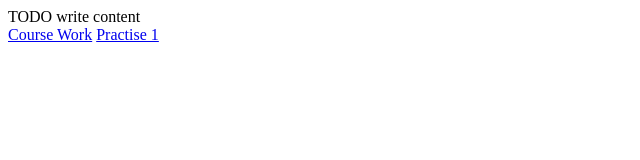
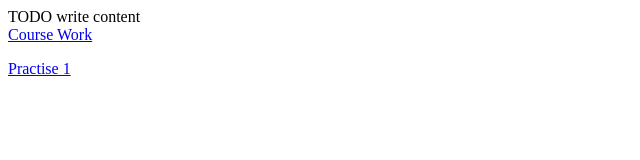
Before and after one commit to Zimenokk/WebDev2020, a plain HTML site: page public_html/index.html in a window 1280 px wide. Shown: the whole page, without its empty margins (0-640 px from the left). Drawn offline with Linux system fonts and the light colour scheme.

Commit message:
First commit

```diff
--- a/public_html/index.html
+++ b/public_html/index.html
@@ -13,6 +13,6 @@ and open the template in the editor.
     <body>
         <div>TODO write content</div>
         <a href="Course Work/Course Work.html">Course Work</a>
-        <a href="Practise 1/practice1.html">Practise 1</a>
+        <p><a href="Practise 1/practice1.html">Practise 1</a></p>
     </body>
 </html>
```
